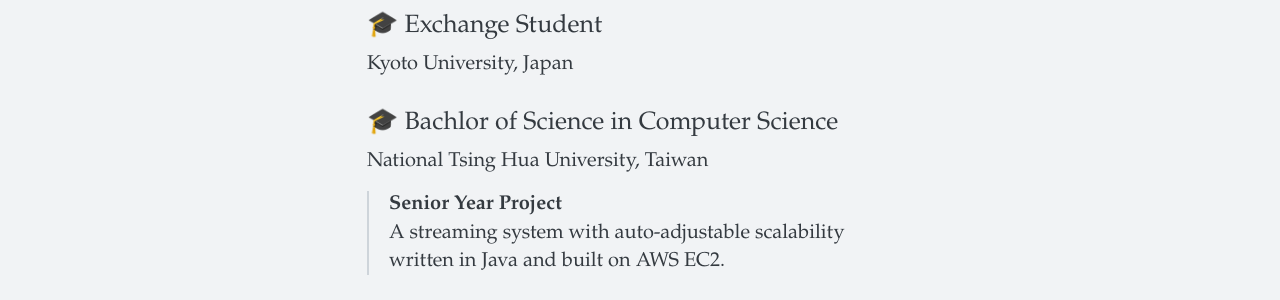
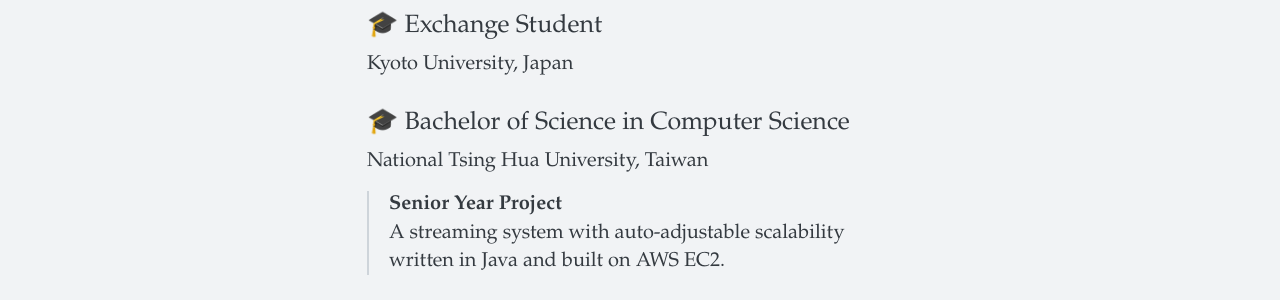
Before and after one commit to ikulan/personal_website_v1, a Jekyll site: the page built from index.md, in a window 1280 px wide and 900 px high, scrolled down 5524 px. Shown: the part 173-473 px from the top of the window. Built offline with Jekyll 4.4.1, drawn with Linux system fonts in a browser that asks for light colours.

Commit message:
Fix typo

```diff
--- a/index.md
+++ b/index.md
@@ -91,7 +91,7 @@
 ## 🎓 Exchange Student
 Kyoto University, Japan
 
-## 🎓 Bachlor of Science in Computer Science
+## 🎓 Bachelor of Science in Computer Science
 National Tsing Hua University, Taiwan
 
 > <dt>Senior Year Project</dt>
```
